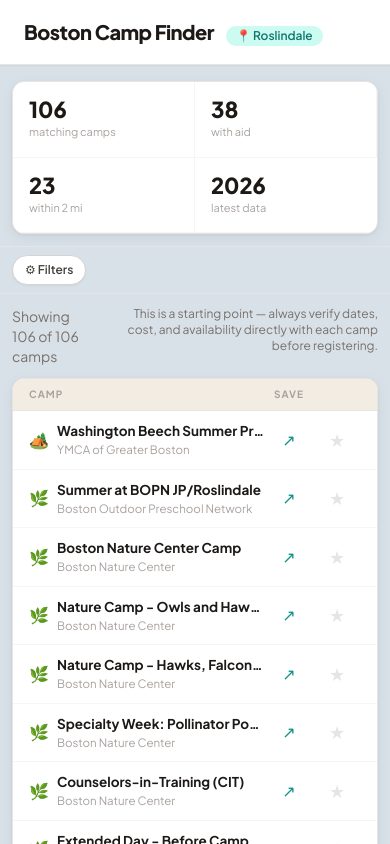
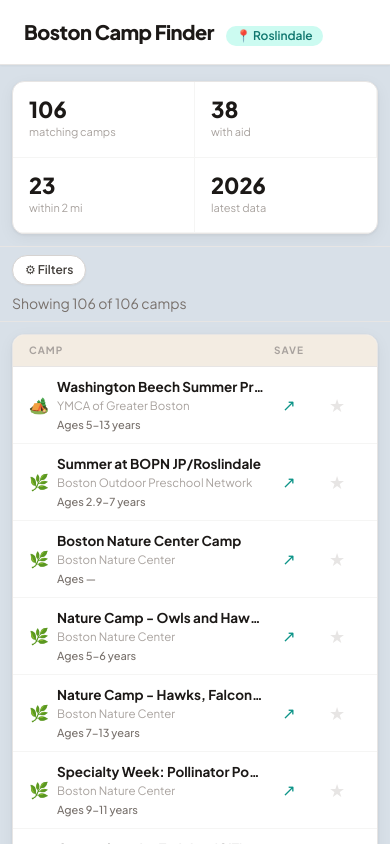
Before and after one commit to Timothyryanhall/boston-camp-finder, a React (Vite) app: page / in a window 390 px wide. Shown: the top 844 px of the page. Built offline with nearby package versions, Linux system fonts and the light colour scheme.

Commit message:
fix: restore sticky list header on mobile

```diff
--- a/src/features/finder/components/CampCard.tsx
+++ b/src/features/finder/components/CampCard.tsx
@@ -72,6 +72,9 @@
             </div>
             <div className="overflow-hidden text-ellipsis whitespace-nowrap text-[11.5px] text-stone-400">
               {camp.organization}
+            </div>
+            <div className="mt-0.5 text-[11px] font-medium text-stone-500 sm:hidden">
+              {`Ages ${camp.ageRange || '—'}`}
             </div>
           </div>
         </div>
--- a/src/features/finder/components/CampList.tsx
+++ b/src/features/finder/components/CampList.tsx
@@ -29,7 +29,7 @@
       style={{ boxShadow: '0 1px 3px rgba(28,25,23,0.06), 0 4px 16px rgba(28,25,23,0.05)' }}
     >
       {/* Sticky column header */}
-      <div className="sticky top-[61px] z-10 grid grid-cols-[1fr_32px_48px] gap-2 border-b-[1.5px] border-stone-200 bg-sand-100 px-4 py-2 sm:grid-cols-[1fr_90px_100px_80px_32px_48px] sm:gap-3">
+      <div className="sticky top-[118px] z-10 grid grid-cols-[1fr_32px_48px] gap-2 border-b-[1.5px] border-stone-200 bg-sand-100 px-4 py-2 sm:grid-cols-[1fr_90px_100px_80px_32px_48px] sm:gap-3 lg:top-[61px]">
         {(['Camp', 'Ages', 'Cost / wk', 'Distance', 'Link', 'Save'] as const).map((h, i) => (
           <div
             key={h}
--- a/src/features/finder/components/FinderLayout.tsx
+++ b/src/features/finder/components/FinderLayout.tsx
@@ -135,9 +135,12 @@
                     </span>
                   )}
                 </button>
+                <div className="mt-2 text-sm text-stone-500">
+                  {`Showing ${finder.visibleCamps.length} of ${finder.camps.length} camps`}
+                </div>
               </div>
 
-              <div className="flex items-start justify-between gap-4 text-sm text-stone-500">
+              <div className="hidden items-start justify-between gap-4 text-sm text-stone-500 lg:flex">
                 <div className="flex items-center gap-3">
                   <span>
                     {`Showing ${finder.visibleCamps.length} of ${finder.camps.length} camps`}
```
Also changed, not shown: 2 other files (tests, documents, lock files or other folders).
